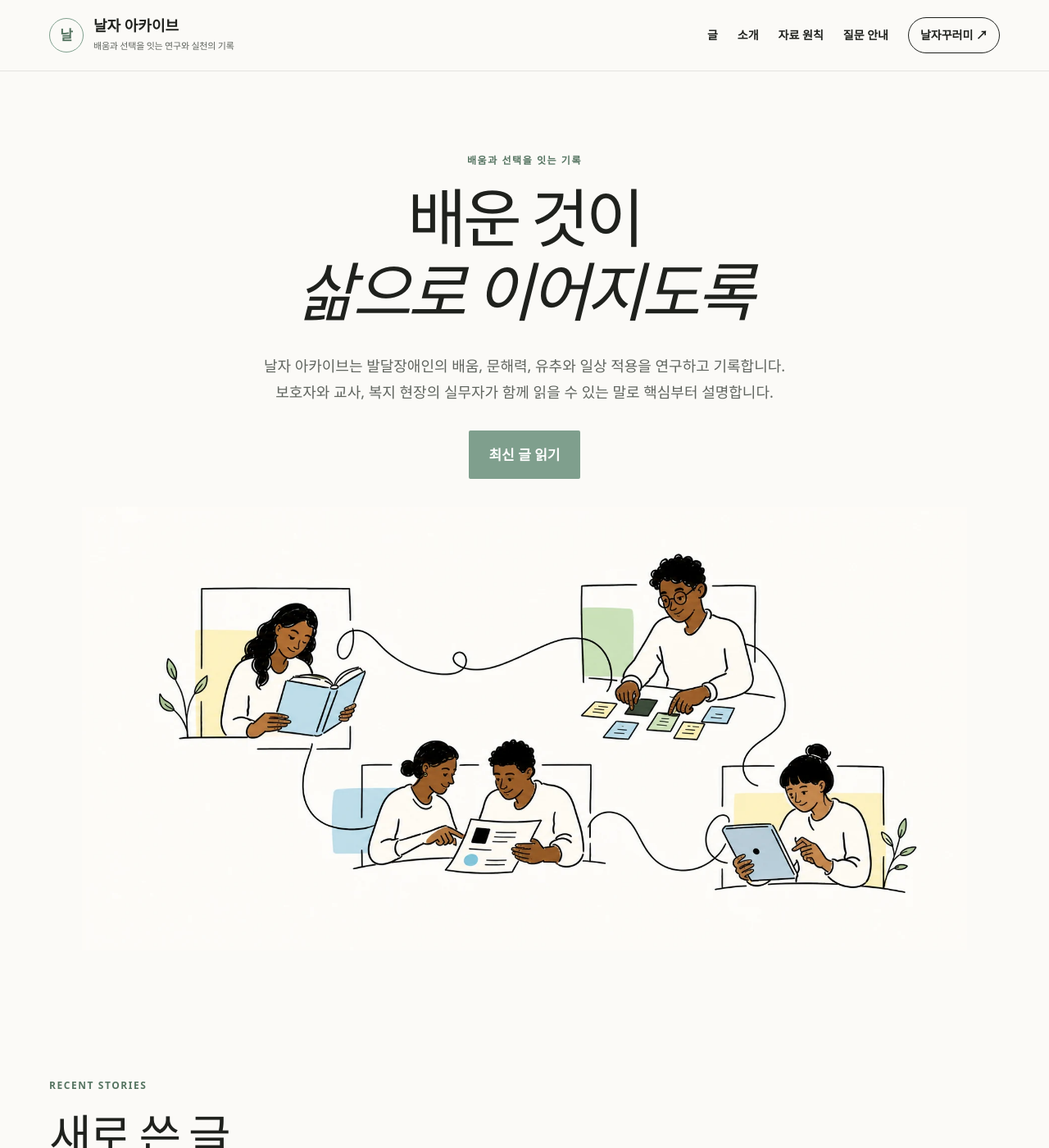
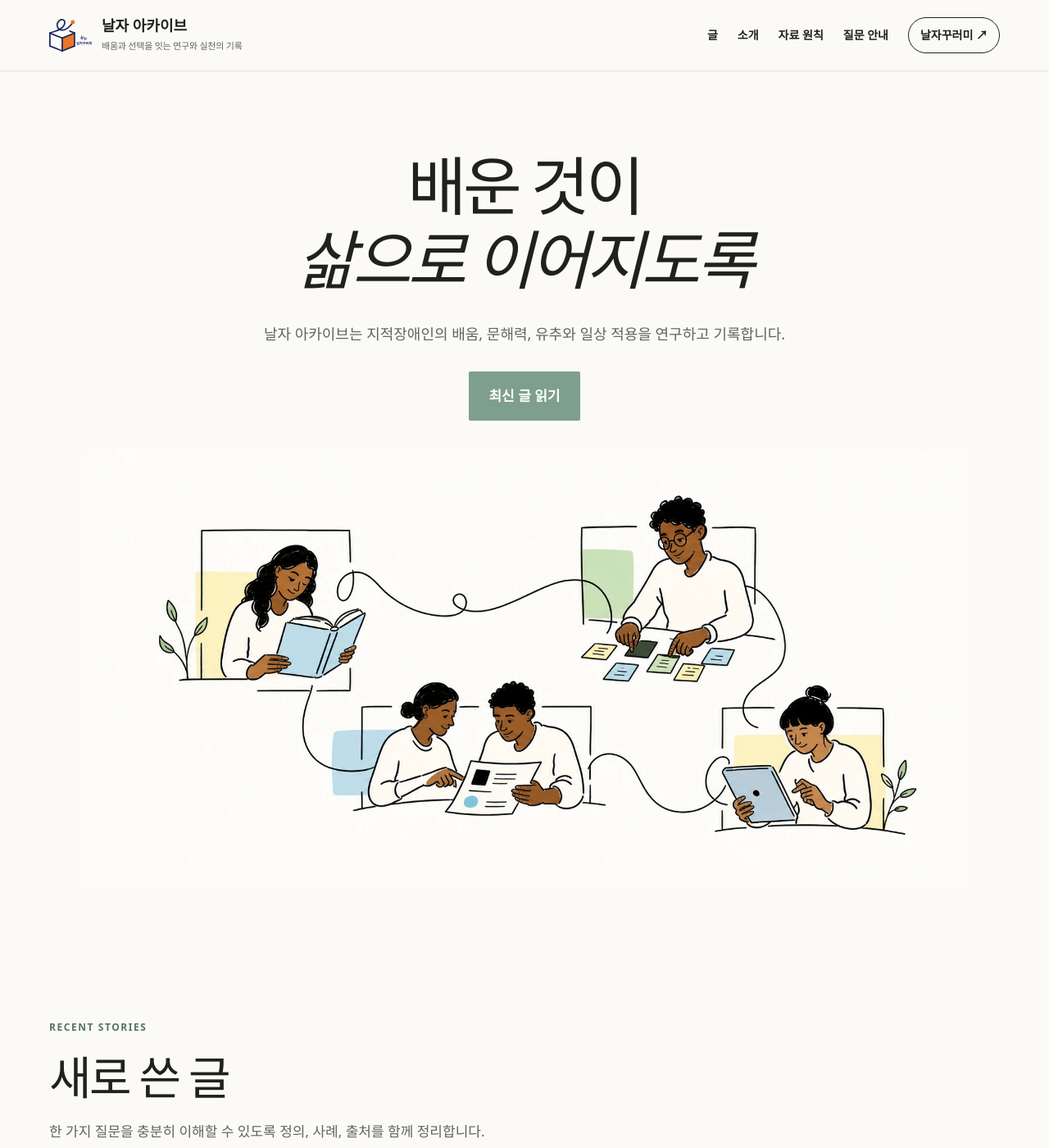
Before and after one commit to YunyCho/naljabooks-blog, a Jekyll site: the page built from index.html, in a window 1280 px wide and 1400 px high. Shown: the whole window at 82% size. Built offline with Jekyll 4.4.1, drawn with Linux system fonts in a browser that asks for light colours.

Commit message:
feat: refine homepage identity and terminology

```diff
--- a/_config.yml
+++ b/_config.yml
@@ -1,6 +1,6 @@
 title: "날자 아카이브"
 tagline: "배움과 선택을 잇는 연구와 실천의 기록"
-description: "도서출판 날자와 날자꾸러미가 발달장애인의 배움, 문해력, 유추와 일상 적용을 연구하고 기록하는 전문 아카이브입니다."
+description: "도서출판 날자와 날자꾸러미가 지적장애인의 배움, 문해력, 유추와 일상 적용을 연구하고 기록하는 전문 아카이브입니다."
 lang: ko-KR
 url: "https://yunycho.github.io"
 baseurl: "/naljabooks-blog"
--- a/_includes/header.html
+++ b/_includes/header.html
@@ -1,7 +1,7 @@
 <header class="site-header">
   <div class="page-shell header-inner">
     <a class="site-brand" href="{{ '/' | relative_url }}" aria-label="날자 아카이브 홈">
-      <span class="brand-mark" aria-hidden="true">날</span>
+      <img class="brand-logo" src="{{ '/assets/images/nalkku-logo.svg' | relative_url }}" alt="" width="59" height="45">
       <span>
         <strong>{{ site.title }}</strong>
         <small>{{ site.tagline }}</small>
--- a/assets/css/main.css
+++ b/assets/css/main.css
@@ -134,16 +134,10 @@ h3 {
   letter-spacing: -0.02em;
 }
 
-.brand-mark {
-  width: 42px;
-  height: 42px;
-  display: grid;
-  place-items: center;
-  color: var(--orange-dark);
-  background: transparent;
-  border: 1px solid var(--orange);
-  border-radius: 50%;
-  font-weight: 800;
+.brand-logo {
+  width: 52px;
+  height: 40px;
+  object-fit: contain;
 }
 
 .site-nav {
@@ -1011,6 +1005,11 @@ a.eyebrow {
     display: none;
   }
 
+  .brand-logo {
+    width: 46px;
+    height: 35px;
+  }
+
   .site-nav {
     font-size: 13px;
   }
--- a/index.html
+++ b/index.html
@@ -1,13 +1,12 @@
 ---
 layout: default
 title: "배움과 선택을 잇는 연구와 실천의 기록"
-description: "발달장애인의 배움과 일상 적용을 이해하기 쉽게 풀어낸 도서출판 날자의 전문 글 아카이브입니다."
+description: "지적장애인의 배움과 일상 적용을 이해하기 쉽게 풀어낸 도서출판 날자의 전문 글 아카이브입니다."
 ---
 <section class="home-hero">
   <div class="page-shell home-hero-inner">
-    <p class="home-kicker">배움과 선택을 잇는 기록</p>
     <h1>배운 것이<br><em>삶으로 이어지도록</em></h1>
-    <p class="home-hero-copy">날자 아카이브는 발달장애인의 배움, 문해력, 유추와 일상 적용을 연구하고 기록합니다. 보호자와 교사, 복지 현장의 실무자가 함께 읽을 수 있는 말로 핵심부터 설명합니다.</p>
+    <p class="home-hero-copy">날자 아카이브는 지적장애인의 배움, 문해력, 유추와 일상 적용을 연구하고 기록합니다.</p>
     <a class="button" href="#recent-posts">최신 글 읽기</a>
     <picture class="home-hero-art" aria-hidden="true">
       <source srcset="{{ '/assets/images/home-learning-scenes.webp' | relative_url }}" type="image/webp">
--- a/llms.txt
+++ b/llms.txt
@@ -3,7 +3,7 @@ layout: null
 ---
 # 날자 아카이브
 
-> 도서출판 날자와 날자꾸러미가 발달장애인의 배움, 문해력, 유추와 일상 적용을 연구하고 기록하는 한국어 전문 글 아카이브입니다.
+> 도서출판 날자와 날자꾸러미가 지적장애인의 배움, 문해력, 유추와 일상 적용을 연구하고 기록하는 한국어 전문 글 아카이브입니다.
 
 - Home: {{ '/' | absolute_url }}
 - About: {{ '/about/' | absolute_url }}
```
Also changed, not shown: about.md (+1 -1 lines), assets/images/nalkku-logo.svg (added).
